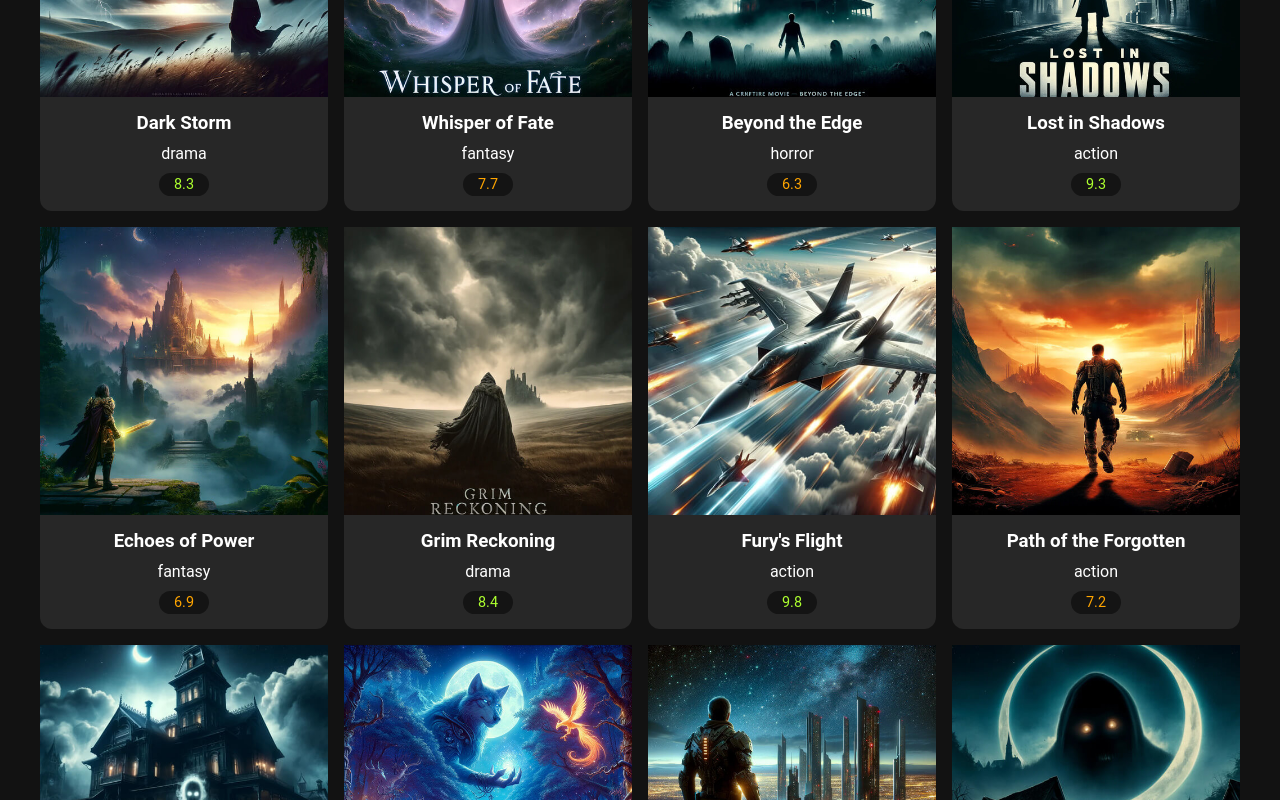
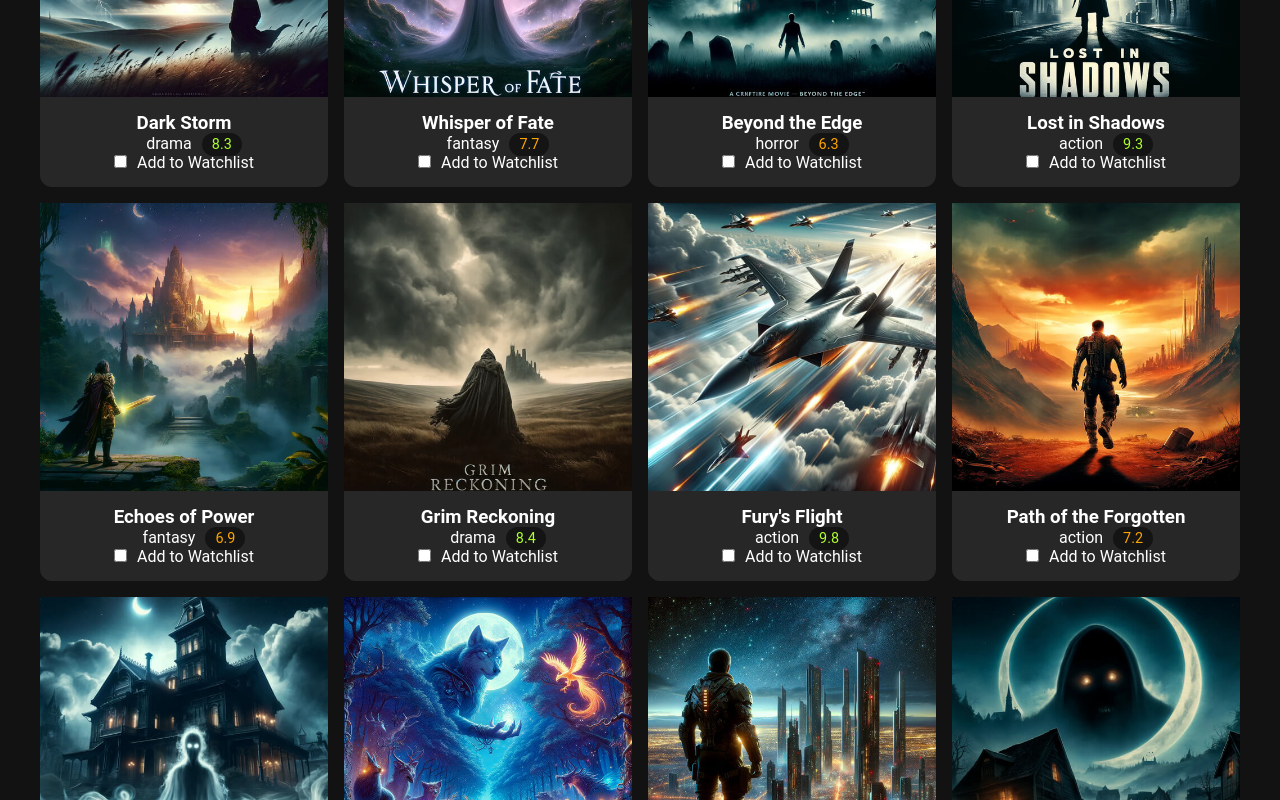
Before and after one commit to Chupacabra44/mymoviedux, a React (Create React App) app: page / in a window 1280 px wide. Shown: the part 920-1720 px from the top of the page. Built offline with nearby package versions, Linux system fonts and the light colour scheme.

Commit message:
watchlist logic

```diff
--- a/src/App.js
+++ b/src/App.js
@@ -8,6 +8,7 @@
 
 function App() {
   const [movies, setMovies] = useState([]);
+  const [watchlist, setWatchlist] = useState([]);
 
   useEffect(() => {
     const fetchMovies = async () => {
@@ -21,6 +22,14 @@
     };
     fetchMovies();
   }, []);
+
+  const toggleWatchlist = (movieId) => {
+    setWatchlist((prev) => {
+      return prev.includes(movieId)
+        ? prev.filter((id) => id !== movieId)
+        : [...prev, movieId];
+    });
+  };
 
   return (
     <>
@@ -38,8 +47,26 @@
             </ul>
           </nav>
           <Routes>
-            <Route path="/" element={<MoviesGrid movies={movies} />} />
-            <Route path="/watchlist" element={<WatchList />} />
+            <Route
+              path="/"
+              element={
+                <MoviesGrid
+                  watchlist={watchlist}
+                  movies={movies}
+                  toggleWatchlist={toggleWatchlist}
+                />
+              }
+            />
+            <Route
+              path="/watchlist"
+              element={
+                <WatchList
+                  watchlist={watchlist}
+                  movies={movies}
+                  toggleWatchlist={toggleWatchlist}
+                />
+              }
+            />
           </Routes>
         </div>
         <Footer />
--- a/src/components/MovieCard.jsx
+++ b/src/components/MovieCard.jsx
@@ -1,4 +1,4 @@
-const MovieCard = ({ movie }) => {
+const MovieCard = ({ movie, isWatchlisted, toggleWatchlist }) => {
   const handleError = (event) => {
     event.target.src = "images/default.jpg";
   };
@@ -23,10 +23,26 @@
       />
       <div className="movie__card-info">
         <h3 className="movie__card-title">{movie.title}</h3>
-        <p className="movie__card-genre">{movie.genre}</p>
-        <p className={`movie__card-rating ${getRatingClass(movie.rating)}`}>
-          {movie.rating}
-        </p>
+        <div className="watchlist">
+          <span className="movie__card-genre">{movie.genre}</span>
+          <span
+            className={`movie__card-rating ${getRatingClass(movie.rating)}`}
+          >
+            {movie.rating}
+          </span>
+        </div>
+        <label>
+          <input
+            type="checkbox"
+            checked={isWatchlisted}
+            onChange={() => toggleWatchlist(movie.id)}
+          />
+          <span>
+            <span className="watchlist">
+              {isWatchlisted ? "In Watchlist" : "Add to Watchlist"}
+            </span>
+          </span>
+        </label>
       </div>
     </div>
   );
--- a/src/components/MoviesGrid.jsx
+++ b/src/components/MoviesGrid.jsx
@@ -1,7 +1,7 @@
 import { useState } from "react";
 import MovieCard from "./MovieCard";
 
-const MoviesGrid = ({ movies }) => {
+const MoviesGrid = ({ movies, watchlist, toggleWatchlist }) => {
   const [searchMovie, setSearchMovie] = useState("");
   const [genre, setGenre] = useState("All Genres");
   const [rating, setRating] = useState("All");
@@ -83,7 +83,12 @@
       </div>
       <div className="movie__container">
         {filteredMovie.map((movie) => (
-          <MovieCard key={movie.id} movie={movie} />
+          <MovieCard
+            movie={movie}
+            key={movie.id}
+            toggleWatchlist={toggleWatchlist}
+            isWatchlisted={watchlist.includes(movie.id)}
+          />
         ))}
       </div>
     </div>
--- a/src/components/WatchList.jsx
+++ b/src/components/WatchList.jsx
@@ -1,5 +1,23 @@
-const WatchList = () => {
-  return <div></div>;
+import MovieCard from "./MovieCard";
+
+const WatchList = ({ movies, watchlist, toggleWatchlist }) => {
+  return (
+    <>
+      <div>
+        {watchlist.map((id) => {
+          const movie = movies.find((movie) => movie.id === id);
+          return (
+            <MovieCard
+              key={id}
+              movie={movie}
+              toggleWatchlist={toggleWatchlist}
+              isWatchlisted={true}
+            />
+          );
+        })}
+      </div>
+    </>
+  );
 };
 
 export default WatchList;
--- a/src/styles.scss
+++ b/src/styles.scss
@@ -159,3 +159,7 @@
   background-color: #e7f2f1;
   color: black;
 }
+
+.watchlist {
+  margin-left: 10px;
+}
```
